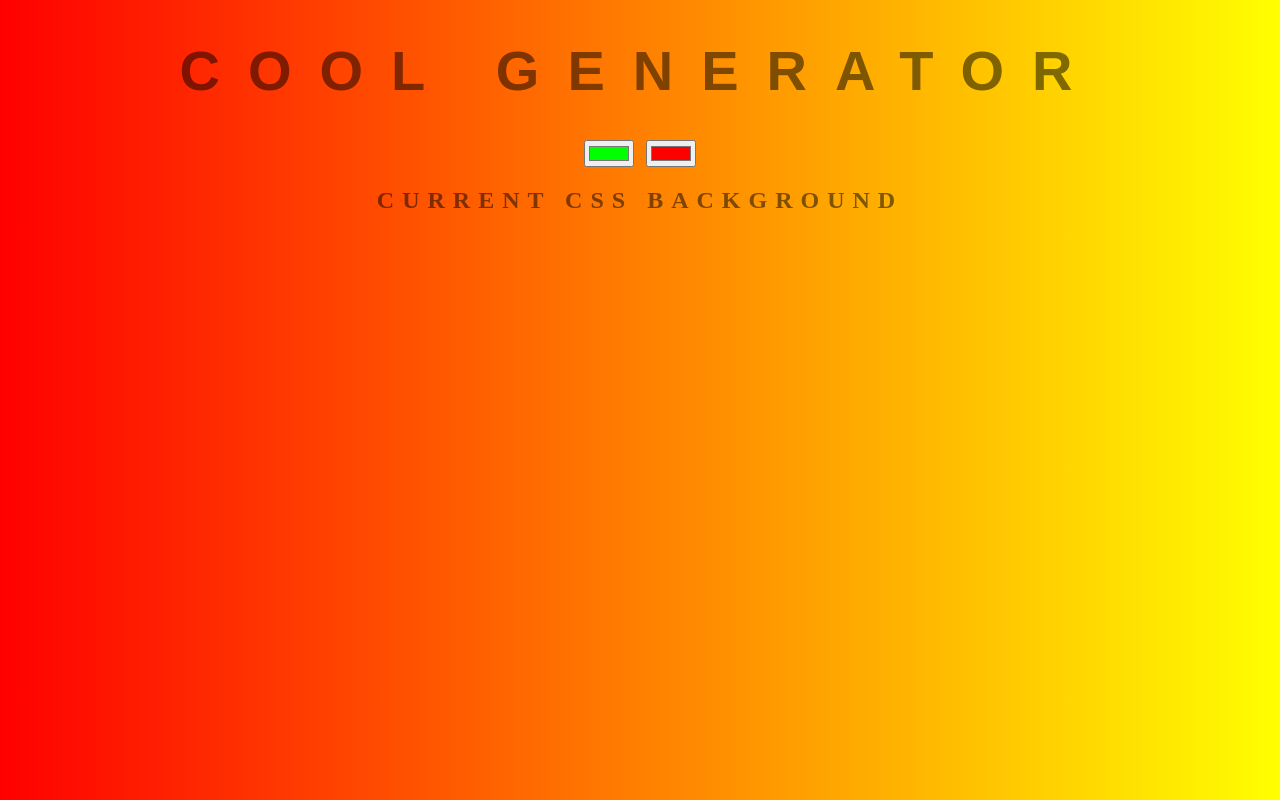
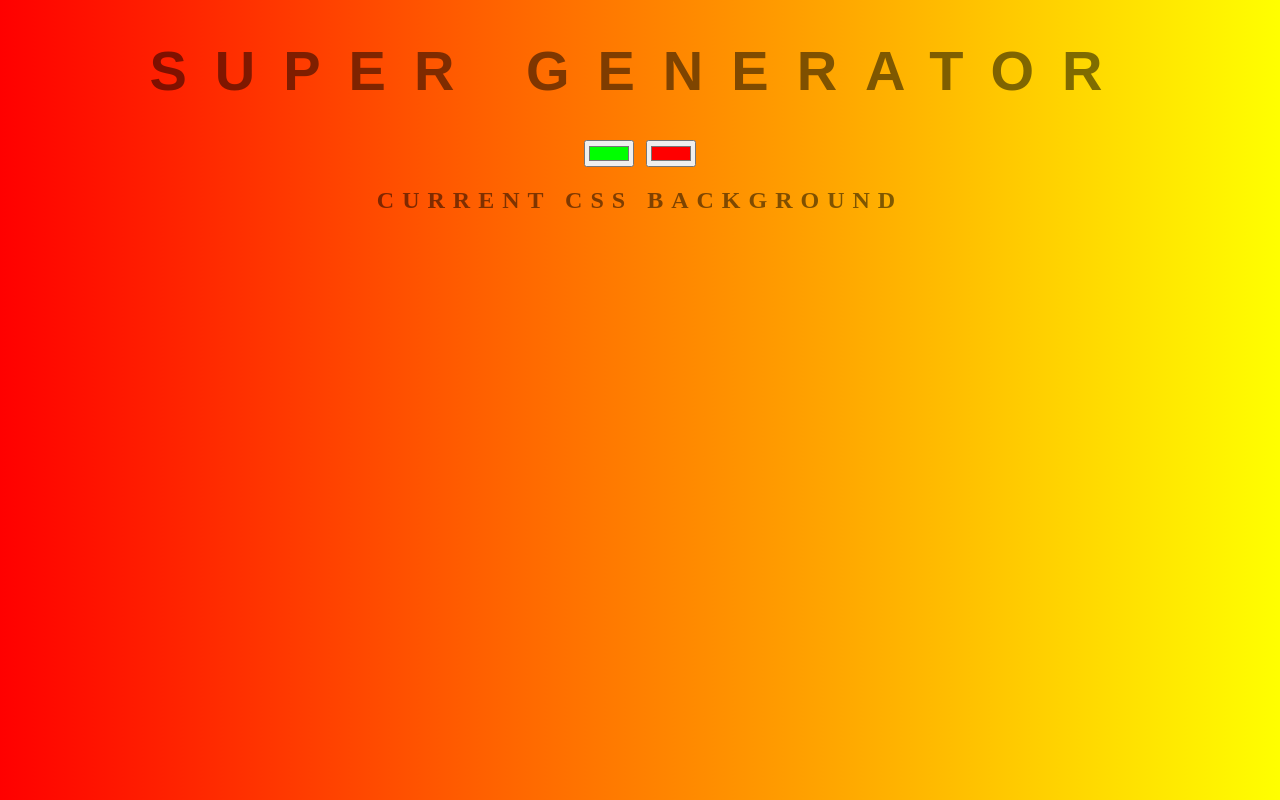
Before and after one commit to saikumarkothamasu51/Back-Ground-Color-Generator, a plain HTML site: page index.html in a window 1280 px wide. Drawn offline with Linux system fonts and the light colour scheme.

Commit message:
Changing the heading

```diff
--- a/index.html
+++ b/index.html
@@ -5,7 +5,7 @@
 	<link rel="stylesheet" type="text/css" href="style.css">
 </head>
 <body id="gradient">
-	<h1>cool Generator</h1>
+	<h1>super Generator</h1>
 	<input class ="color1" type="color" name="color1" value="#00ff00">
 	<input class ="color2" type="color" name="color1" value="#ff0000">
 	<h2>Current CSS Background</h2>
```
